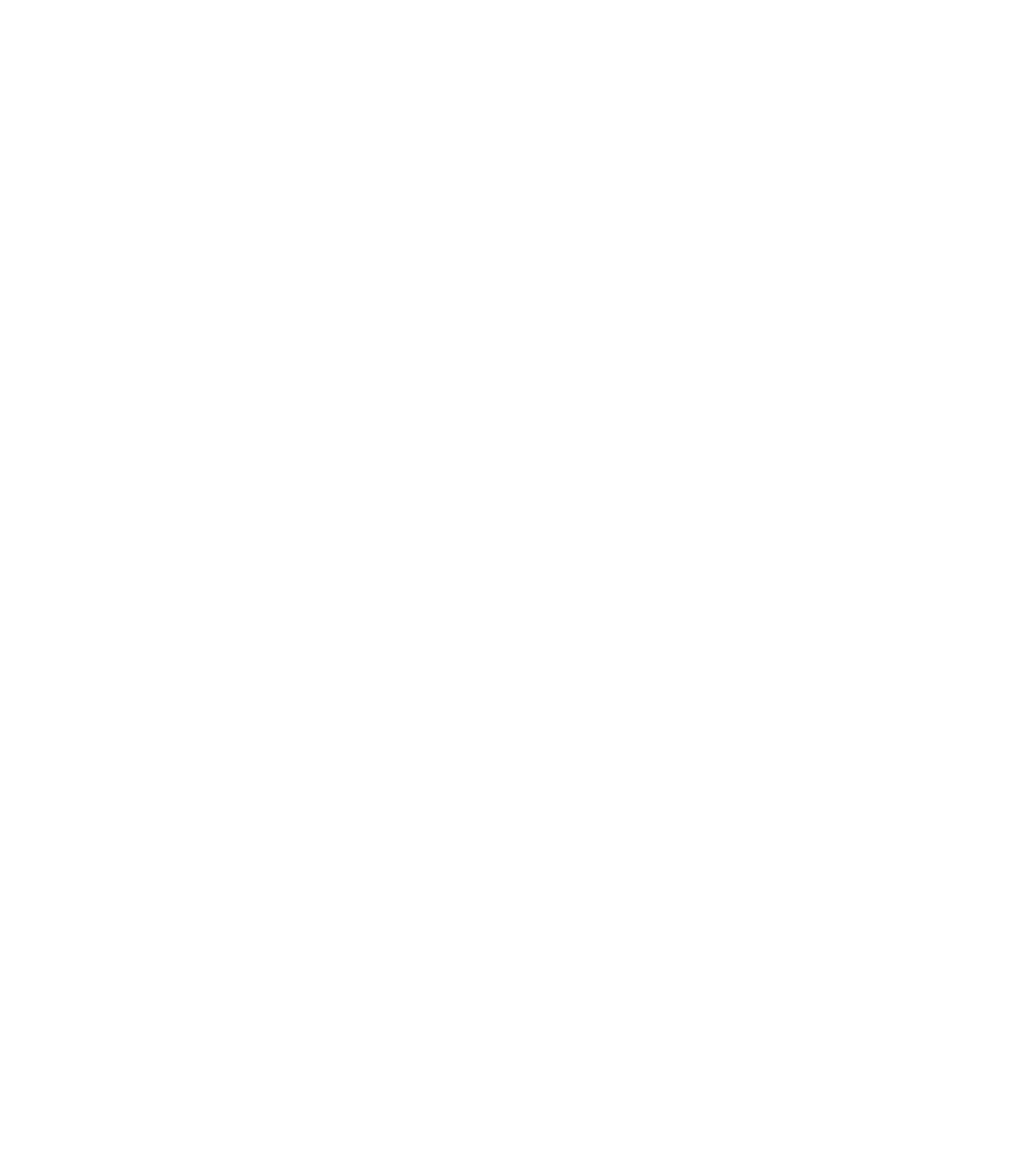
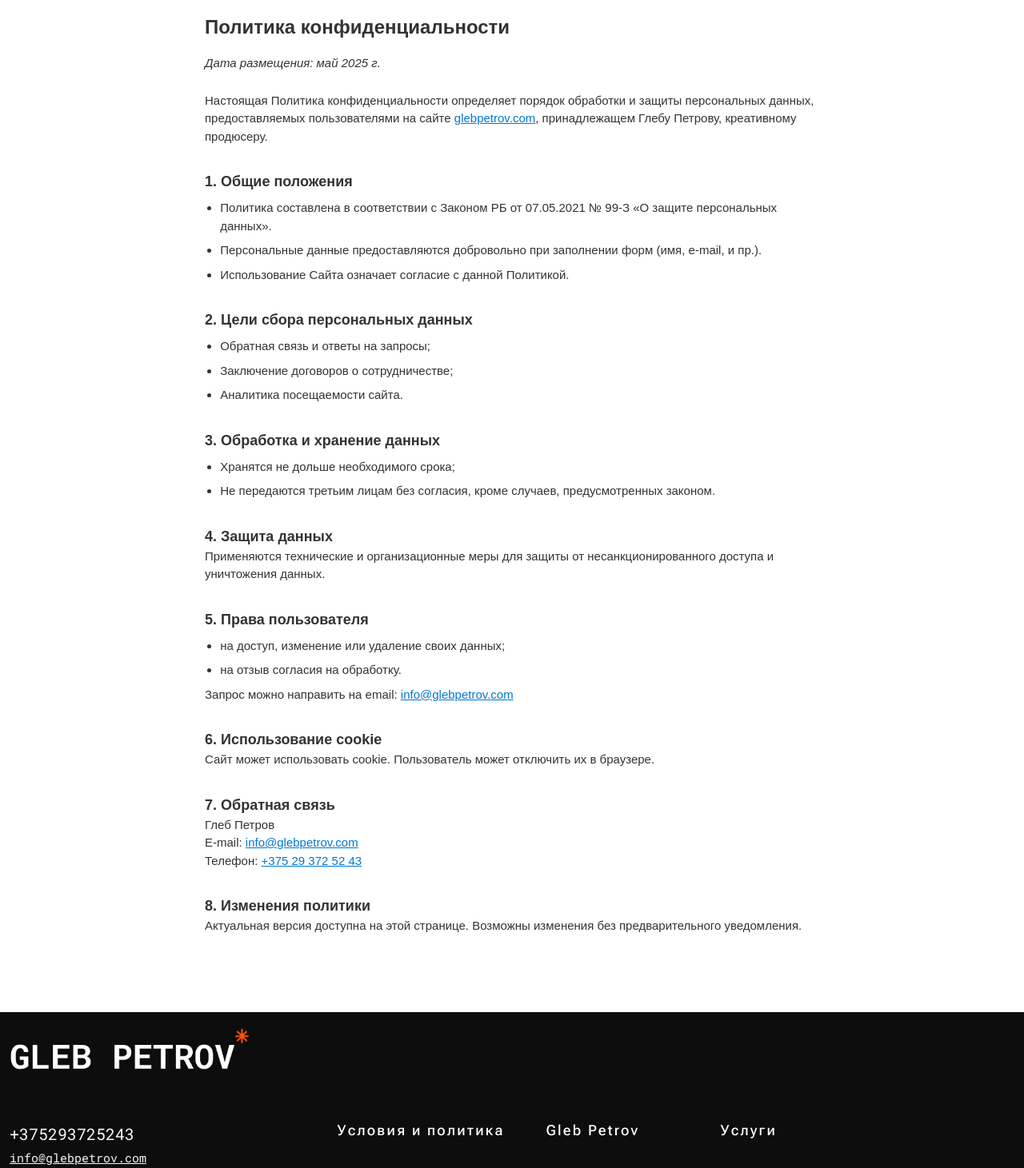
Before and after one commit to KseniaSafonova/producer, a Vue app: page /privacy in a window 1280 px wide. Before the commit this address had no page. Shown: the part 140-1601 px from the top of the page at 80% size. Before the commit the page ends 800 px from the top, so only its background shows below. Built offline with nearby package versions, Linux system fonts and the light colour scheme.

Commit message:
Добавлены страницы условий использования и политики конфиденциальности, ссылки в футере и в контактах (#22)
Co-authored-by: Festival3224 <QSR^V9&h>

```diff
--- a/src/components/common/BlockContacts/BlockContacts.vue
+++ b/src/components/common/BlockContacts/BlockContacts.vue
@@ -62,7 +62,7 @@
         <BaseButton type="submit">Связаться со мной</BaseButton>
         <p class="contact-form__privacy">
           Нажимая на кнопку, я даю согласие на хранение, использование и обработку моих персональных
-          данных в соответствии с Политикой конфиденциальности.
+          данных в соответствии с <router-link to="/privacy">Политика конфиденциальности</router-link>.
         </p>
       </form>
 
--- a/src/components/common/BlockFooter/section/FooterListBlock.vue
+++ b/src/components/common/BlockFooter/section/FooterListBlock.vue
@@ -1,5 +1,16 @@
 <template>
   <div class="block-footer__list-block">
+
+    <ul class="block-footer__list">
+      <p class="heading-fifthly block-footer__list-header">Условия и политика</p>
+
+      <li v-for="(item, index) in legalList" :key="index" class="footer-list-block__list-item">
+        <RouterLink :to="item.link" class="footer-list-block__link">
+          {{ item.text }}
+        </RouterLink>
+      </li>
+    </ul>
+
     <ul class="block-footer__list">
       <p class="heading-fifthly block-footer__list-header">Gleb Petrov</p>
 
@@ -17,11 +28,7 @@
     <ul class="block-footer__list">
       <p class="heading-fifthly block-footer__list-header">Услуги</p>
 
-      <li
-        v-for="(service, index) in servicesList"
-        :key="index"
-        class="footer-list-block__list-item"
-      >
+      <li v-for="(service, index) in servicesList" :key="index" class="footer-list-block__list-item">
         <RouterLink v-if="service.link" :to="service.link" class="footer-list-block__link">
           {{ service.text }}
         </RouterLink>
@@ -39,6 +46,11 @@
 
 export default {
   setup() {
+    const legalList = computed(() => [
+      { text: 'Условия использования', link: '/terms' },
+      { text: 'Политика конфиденциальности', link: '/privacy' },
+    ])
+
     const navList = computed(() => {
       return [
         { text: 'Главная', link: { name: 'PageLanding', hash: '#main' } },
@@ -58,6 +70,7 @@
     })
 
     return {
+      legalList,
       navList,
       servicesList,
     }
@@ -76,7 +89,7 @@
 .block-footer__list {
   list-style-type: none;
   max-width: 100%;
-  min-width: 214px;
+  min-width: 200px;
 }
 
 .block-footer__list-header {
--- /dev/null
+++ b/src/components/common/BlockPrivacyPolicy/PrivacyPolicy.vue
@@ -0,0 +1,93 @@
+<template>
+  <BaseContainer tag="section" class="privacy-policy">
+    <h1>Политика конфиденциальности</h1>
+    <p class="date">Дата размещения: май 2025 г.</p>
+
+    <p>
+      Настоящая Политика конфиденциальности определяет порядок обработки и защиты персональных данных,
+      предоставляемых пользователями на сайте <a href="http://glebpetrov.vh78.hosterby.com/">glebpetrov.com</a>,
+      принадлежащем Глебу Петрову, креативному продюсеру.
+    </p>
+
+    <h2>1. Общие положения</h2>
+    <ul>
+      <li>Политика составлена в соответствии с Законом РБ от 07.05.2021 № 99-З «О защите персональных данных».</li>
+      <li>Персональные данные предоставляются добровольно при заполнении форм (имя, e-mail, и пр.).</li>
+      <li>Использование Сайта означает согласие с данной Политикой.</li>
+    </ul>
+
+    <h2>2. Цели сбора персональных данных</h2>
+    <ul>
+      <li>Обратная связь и ответы на запросы;</li>
+      <li>Заключение договоров о сотрудничестве;</li>
+      <li>Аналитика посещаемости сайта.</li>
+    </ul>
+
+    <h2>3. Обработка и хранение данных</h2>
+    <ul>
+      <li>Хранятся не дольше необходимого срока;</li>
+      <li>Не передаются третьим лицам без согласия, кроме случаев, предусмотренных законом.</li>
+    </ul>
+
+    <h2>4. Защита данных</h2>
+    <p>Применяются технические и организационные меры для защиты от несанкционированного доступа и уничтожения данных.</p>
+
+    <h2>5. Права пользователя</h2>
+    <ul>
+      <li>на доступ, изменение или удаление своих данных;</li>
+      <li>на отзыв согласия на обработку.</li>
+    </ul>
+    <p>Запрос можно направить на email: <a href="mailto:info@glebpetrov.com">info@glebpetrov.com</a></p>
+
+    <h2>6. Использование cookie</h2>
+    <p>Сайт может использовать cookie. Пользователь может отключить их в браузере.</p>
+
+    <h2>7. Обратная связь</h2>
+    <p>
+      Глеб Петров<br>
+      E-mail: <a href="mailto:info@glebpetrov.com">info@glebpetrov.com</a><br>
+      Телефон: <a href="tel:+375293725243">+375 29 372 52 43</a>
+    </p>
+
+    <h2>8. Изменения политики</h2>
+    <p>Актуальная версия доступна на этой странице. Возможны изменения без предварительного уведомления.</p>
+  </BaseContainer>
+</template>
+
+<style scoped>
+.privacy-policy {
+  max-width: 800px;
+  margin: 0 auto;
+  padding: 6rem 1rem;
+  font-family: sans-serif;
+  font-size: 15px;
+  line-height: 1.6;
+  color: #333;
+}
+.privacy-policy h1 {
+  font-size: 24px;
+  margin-bottom: 1rem;
+  font-weight: bold;
+}
+.privacy-policy h2 {
+  font-size: 18px;
+  margin-top: 2rem;
+  font-weight: bold;
+}
+.privacy-policy ul {
+  padding-left: 1.2rem;
+  margin-top: 0.5rem;
+}
+.privacy-policy li {
+  margin-bottom: 0.5rem;
+}
+.privacy-policy a {
+  color: #0077cc;
+  text-decoration: underline;
+}
+.privacy-policy .date {
+  font-style: italic;
+  margin-bottom: 1.5rem;
+  display: block;
+}
+</style>
--- /dev/null
+++ b/src/components/common/BlockTermsOfUse/BlockTermsOfUse.vue
@@ -0,0 +1,92 @@
+<template>
+  <BaseContainer tag="section" class="terms-of-use">
+    <h1>Условия использования сайта</h1>
+    <p class="date">Дата размещения: май 2025 г.</p>
+
+    <p>
+      Настоящие Условия использования (далее — «Условия») регулируют порядок доступа и использования сайта
+      <a href="https://glebpetrov.com">glebpetrov.com</a> (далее — «Сайт»), принадлежащего Глебу Петрову.
+      Пользуясь Сайтом, вы соглашаетесь соблюдать настоящие Условия.
+    </p>
+
+    <h2>1. Общие положения</h2>
+    <ul>
+      <li>Сайт предназначен для предоставления информации о деятельности креативного продюсера Глеба Петрова.</li>
+      <li>Пользователь обязуется использовать Сайт только в законных целях.</li>
+      <li>Администрация Сайта оставляет за собой право изменять структуру, содержание и функциональность сайта в любое время.</li>
+    </ul>
+
+    <h2>2. Интеллектуальная собственность</h2>
+    <ul>
+      <li>Все тексты, изображения, логотипы, видео и другие материалы на Сайте являются объектами авторского права или используются на основании лицензий.</li>
+      <li>Запрещено копирование, распространение или иное использование материалов сайта без письменного разрешения владельца.</li>
+    </ul>
+
+    <h2>3. Ответственность</h2>
+    <ul>
+      <li>Информация на сайте предоставляется в информационных целях и не является публичной офертой.</li>
+      <li>Администрация сайта не несёт ответственности за возможный ущерб, причинённый использованием информации с сайта.</li>
+    </ul>
+
+    <h2>4. Взаимодействие с пользователями</h2>
+    <ul>
+      <li>При заполнении форм обратной связи пользователь обязуется предоставлять достоверную информацию.</li>
+      <li>Отправляя информацию через формы на Сайте, пользователь соглашается с <router-link to="/privacy">политикой конфиденциальности</router-link>.</li>
+    </ul>
+
+    <h2>5. Ссылки на сторонние ресурсы</h2>
+    <p>
+      Сайт может содержать ссылки на внешние сайты. Администрация Сайта не несёт ответственности за содержание и политику конфиденциальности этих ресурсов.
+    </p>
+
+    <h2>6. Применимое право</h2>
+    <p>
+      Настоящие Условия регулируются законодательством Республики Беларусь. Все возможные споры подлежат рассмотрению в соответствии с действующим законодательством.
+    </p>
+
+    <h2>7. Контактная информация</h2>
+    <p>
+      Глеб Петров<br>
+      E-mail: <a href="mailto:info@glebpetrov.com">info@glebpetrov.com</a><br>
+      Телефон: <a href="tel:+375293725243">+375 29 372 52 43</a>
+    </p>
+  </BaseContainer>
+</template>
+
+<style scoped>
+.terms-of-use {
+  max-width: 800px;
+  margin: 0 auto;
+  padding: 6rem 1rem;
+  font-family: sans-serif;
+  font-size: 15px;
+  line-height: 1.6;
+  color: #333;
+}
+.terms-of-use h1 {
+  font-size: 24px;
+  margin-bottom: 1rem;
+  font-weight: bold;
+}
+.terms-of-use h2 {
+  font-size: 18px;
+  margin-top: 2rem;
+  font-weight: bold;
+}
+.terms-of-use ul {
+  padding-left: 1.2rem;
+  margin-top: 0.5rem;
+}
+.terms-of-use li {
+  margin-bottom: 0.5rem;
+}
+.terms-of-use a {
+  color: #0077cc;
+  text-decoration: underline;
+}
+.terms-of-use .date {
+  font-style: italic;
+  margin-bottom: 1.5rem;
+  display: block;
+}
+</style>
--- a/src/router/index.js
+++ b/src/router/index.js
@@ -9,7 +9,11 @@
       path: '',
       name: 'LayoutDefault',
       component: LayoutDefault,
-      children: [{ path: '', name: 'PageLanding', component: PageLanding }],
+      children: [
+        { path: '', name: 'PageLanding', component: PageLanding },
+        { path: 'privacy', name: 'PrivacyPolicy', component: () => import('@/components/common/BlockPrivacyPolicy/PrivacyPolicy.vue') },
+        { path: 'terms', name: 'TermsOfUse', component: () => import('@/components/common/BlockTermsOfUse/BlockTermsOfUse.vue')}
+      ],
     },
   ],
   scrollBehavior(to, from) {
```
